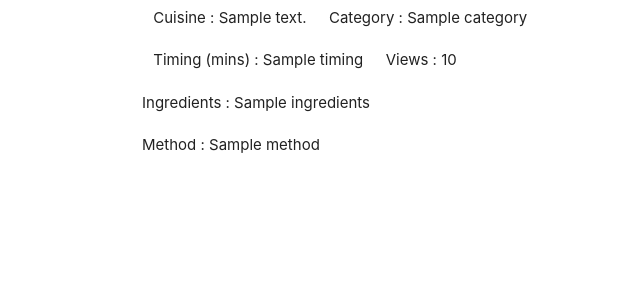
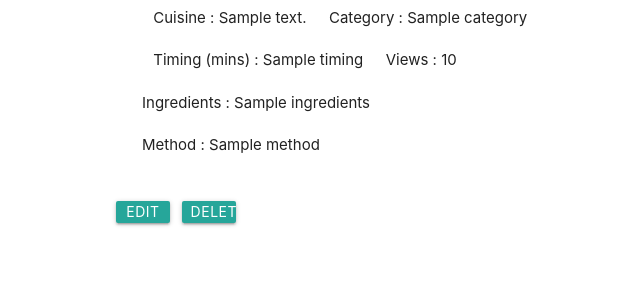
Before and after one commit to Code-Institute-Submissions/Recipe-DB, a Flask app: template templates/view_recipe.html in a window 1280 px wide. Shown: the part 276-576 px from the top of the page, without its empty margins (110-750 px from the left). Run offline with Flask 2, Linux system fonts and the light colour scheme; the template is opened without the code that fills it: most values are stand-ins (such as "Sample title", 1, 10 or a date in 2020); some libraries are stand-ins or nearby versions.

Commit message:
code tidy + addition of Update and Delete buttons to View Recipe page

```diff
--- a/app.py
+++ b/app.py
@@ -60,7 +60,7 @@ def delete_recipe(recipe_id):
     mongo.db.recipe.remove({"_id" : ObjectId(recipe_id)})
     return redirect(url_for('get_recipes'))
 
-# View single reipe.
+# View single reipe. Includes view counter update.
 @app.route('/view_recipe<recipe_id>')
 def view_recipe(recipe_id):
     the_recipe = mongo.db.recipe.find_one({"_id" : ObjectId(recipe_id)})
--- a/static/css/style.css
+++ b/static/css/style.css
@@ -2,25 +2,9 @@
     padding: 20px 30px 20px 30px;
 }
 .btn-right {
-    height: 24px;
-    width: 60px;
-    line-height: 24px;
-    margin: 5px 5px;
-    padding: 0 0.5em;
+    height: 22px;
+    width: 54px;
+    line-height: 22px;
+    margin: 4px 4px;
+    padding: 0 0.6em;
 }
-
-.pagination-page-info {
-    padding: .6em;
-    padding-left: 0;
-    width: 40em;
-    margin: .5em;
-    margin-left: 0;
-    font-size: 12px;
-}
-.pagination-page-info b {
-    color: black;
-    background: #6aa6ed;
-    padding-left: 2px;
-    padding: .1em .25em;
-    font-size: 150%;
-}
--- a/templates/view_recipe.html
+++ b/templates/view_recipe.html
@@ -15,5 +15,7 @@
             <div class ="row viewer">Ingredients : {{recipe.ingredients}} </div>
             <div class ="row viewer">Method : {{recipe.method}} </div>
         </div>
+        <a href="{{ url_for("edit_recipe", recipe_id=recipe._id) }}" class="waves-effect waves-light btn btn-right">Edit</a>
+        <a href="{{ url_for("delete_recipe", recipe_id=recipe._id) }}" class="waves-effect waves-light btn btn-right">Delete</a>
     </div>
 {% endblock %}
```
Also changed, not shown: readme.md (added).
